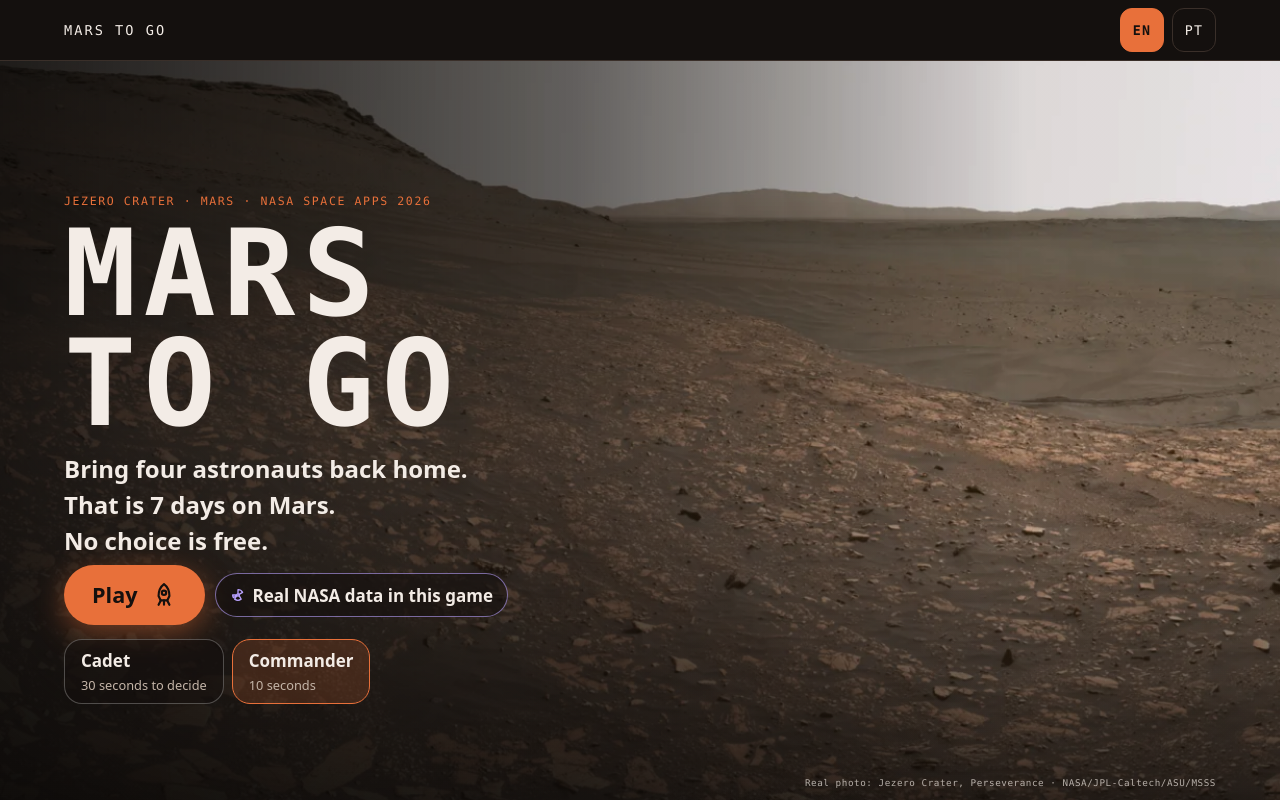
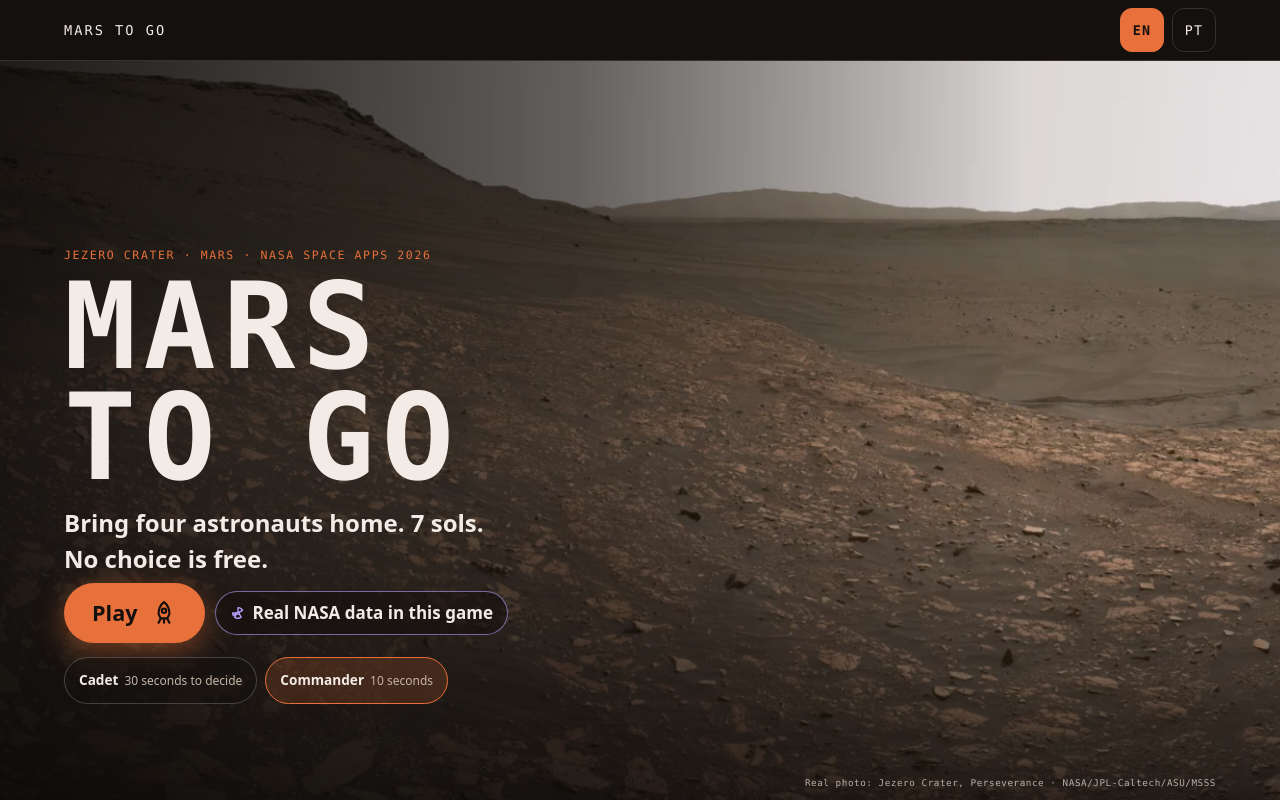
Before and after one commit to Rafaelafeijo/mars-to-go, a React (Vite) app in the folder apps/web/: page / in a window 1280 px wide. Shown: the top 800 px of the page. Built offline with nearby package versions, Linux system fonts and the light colour scheme; no server answers; a web font is replaced by a local one.

Commit message:
fix(web): home copy back to sols; smaller level buttons

```diff
--- a/apps/web/src/screens/Home.tsx
+++ b/apps/web/src/screens/Home.tsx
@@ -34,7 +34,7 @@ export function Home({
           TO GO
         </h1>
         <p className="hero__line">
-          <span>{t('hero.line1')}</span> <span>{t('hero.line2')}</span> <span>{t('hero.line3')}</span>
+          <span>{t('hero.line1')}</span> <span>{t('hero.line2')}</span>
         </p>
         <div className="hero__actions">
           <button type="button" className="hero__play" onClick={onPlay}>
--- a/apps/web/src/styles.css
+++ b/apps/web/src/styles.css
@@ -2614,23 +2614,27 @@ button.top__brand {
   gap: 8px;
   margin-top: 14px;
 }
+/* Smaller than Play and the data button: a secondary choice (design review H). */
 .hero__level-btn {
   display: inline-flex;
-  flex-direction: column;
-  align-items: flex-start;
-  gap: 2px;
+  align-items: baseline;
+  gap: 6px;
   min-height: var(--tap);
-  padding: 8px 16px;
-  border-radius: 18px;
-  border: 1px solid rgb(255 255 255 / 0.25);
-  background: rgb(20 16 14 / 0.6);
+  padding: 0 14px;
+  border-radius: 999px;
+  border: 1px solid rgb(255 255 255 / 0.2);
+  background: rgb(20 16 14 / 0.5);
   color: var(--color-text);
   font: inherit;
-  text-align: left;
+  font-size: 0.85rem;
+  line-height: var(--tap);
   cursor: pointer;
 }
+.hero__level-btn strong {
+  font-weight: 700;
+}
 .hero__level-btn span {
-  font-size: 0.8rem;
+  font-size: 0.75rem;
   color: var(--color-text-muted);
 }
 .hero__level-btn[aria-checked='true'] {
--- a/packages/content/src/locales/en.json
+++ b/packages/content/src/locales/en.json
@@ -649,9 +649,8 @@
     "eyebrow": "Jezero Crater · Mars · NASA Space Apps 2026",
     "nasaData": "Real NASA data in this game",
     "credit": "Real photo: Jezero Crater, Perseverance · NASA/JPL-Caltech/ASU/MSSS",
-    "line1": "Bring four astronauts back home.",
-    "line2": "That is 7 days on Mars.",
-    "line3": "No choice is free."
+    "line1": "Bring four astronauts home. 7 sols.",
+    "line2": "No choice is free."
   },
   "brief": {
     "portrait": "Your character: the base commander, in a white space suit.",
--- a/packages/content/src/locales/pt-BR.json
+++ b/packages/content/src/locales/pt-BR.json
@@ -649,9 +649,8 @@
     "eyebrow": "Cratera Jezero · Marte · NASA Space Apps 2026",
     "nasaData": "Dados reais da NASA neste jogo",
     "credit": "Foto real: cratera Jezero, Perseverance · NASA/JPL-Caltech/ASU/MSSS",
-    "line1": "Traga quatro astronautas de volta para casa.",
-    "line2": "São 7 dias em Marte.",
-    "line3": "Nenhuma escolha é grátis."
+    "line1": "Traga quatro astronautas para casa. 7 sóis.",
+    "line2": "Nenhuma escolha é grátis."
   },
   "brief": {
     "portrait": "Seu personagem: o comandante da base, de traje espacial branco.",
```
